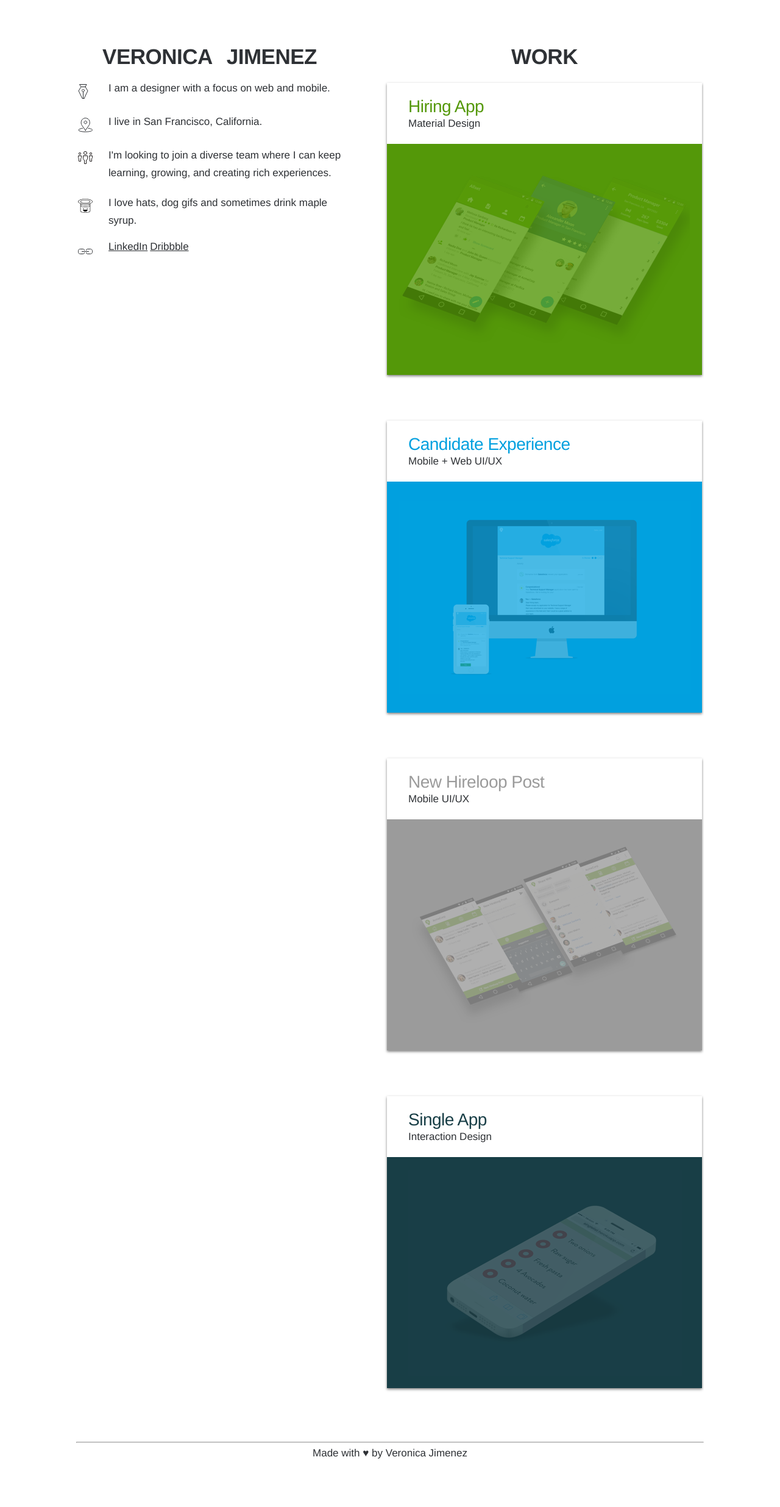
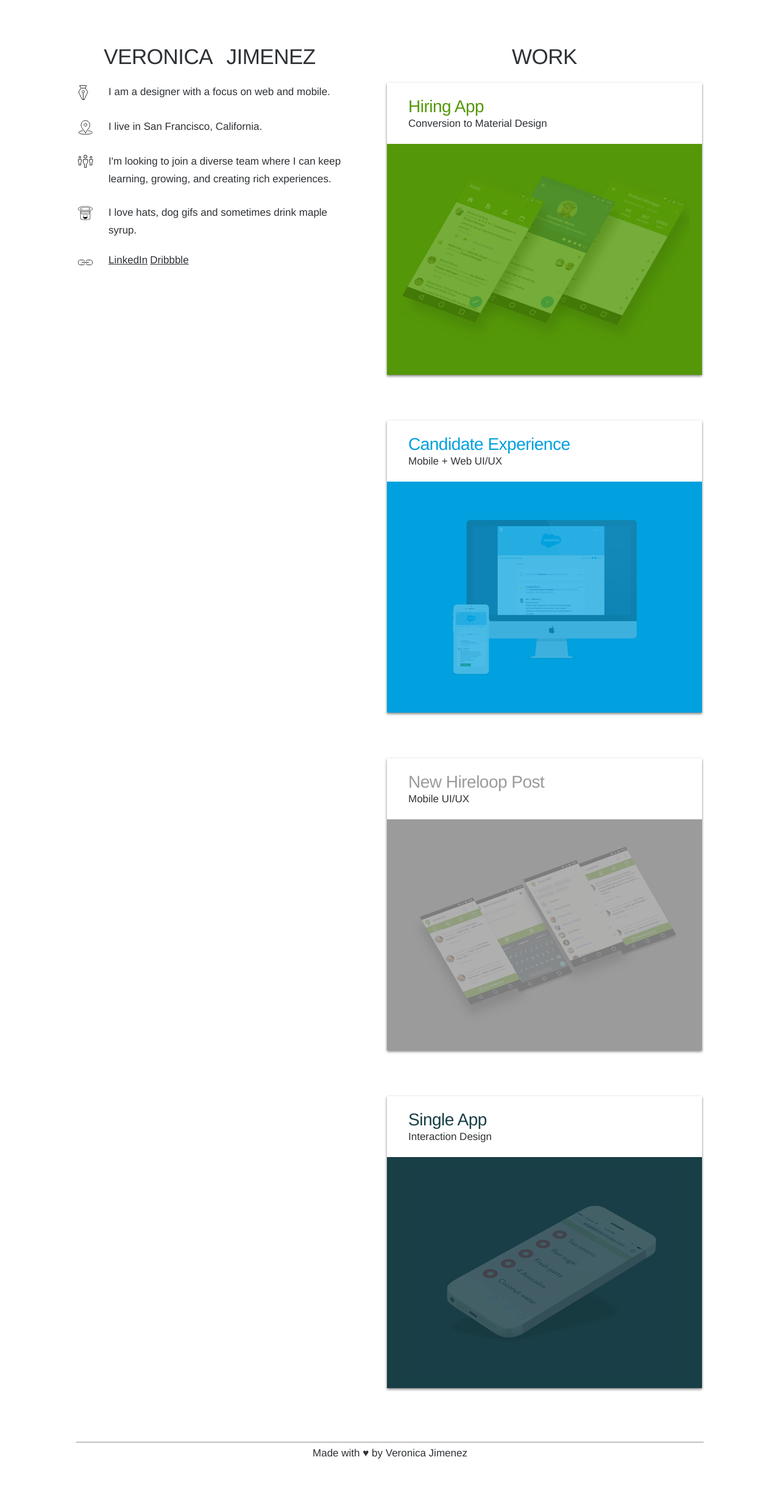
Before and after one commit to vnikajimenez/vnikajimenez.github.com, a Jekyll site: the page built from index.html, in a window 1280 px wide. Shown: the whole page at 61% size. Built offline with Jekyll 4.4.1, drawn with Linux system fonts in a browser that asks for light colours; nearby versions of some CDN libraries.

Commit message:
corrected new styles

```diff
--- a/_sass/_main.scss
+++ b/_sass/_main.scss
@@ -52,7 +52,7 @@ a:hover{
 
 	.column-top {
 		font-size: 35px;
-		font-weight: 700;
+		font-weight: 500;
 		text-align: center;
 		word-spacing: 15px;
 		letter-spacing: -.5px;
@@ -71,12 +71,13 @@ a:hover{
 			.icon {
 				float: left;
 				width: 50px;
-				margin-top: 8px;
+				margin-top: 10px;
 			}
 
 			.text {
 				float: left;
 				max-width: 382px;
+				margin-top:6px;
 			}
 
 			.blurb {
--- a/_sass/_mobile.scss
+++ b/_sass/_mobile.scss
@@ -8,12 +8,12 @@
 
   h2  {
 
-    font-size: 20px;
+    font-size: 26px;
   }
 
   h3  {
 
-    font-size: 20px;
+    font-size: 24px;
   }
 
   p {
--- a/index.html
+++ b/index.html
@@ -36,7 +36,7 @@ layout: default
           <div class="header">
             <div class="vertical-align">
               <h2>Hiring App</h2>
-              <p>Material Design</p>
+              <p>Conversion to Material Design</p>
             </div>
           </div>
           <div class="cover">
```
Also changed, not shown: images/team.svg, 3 other files.
